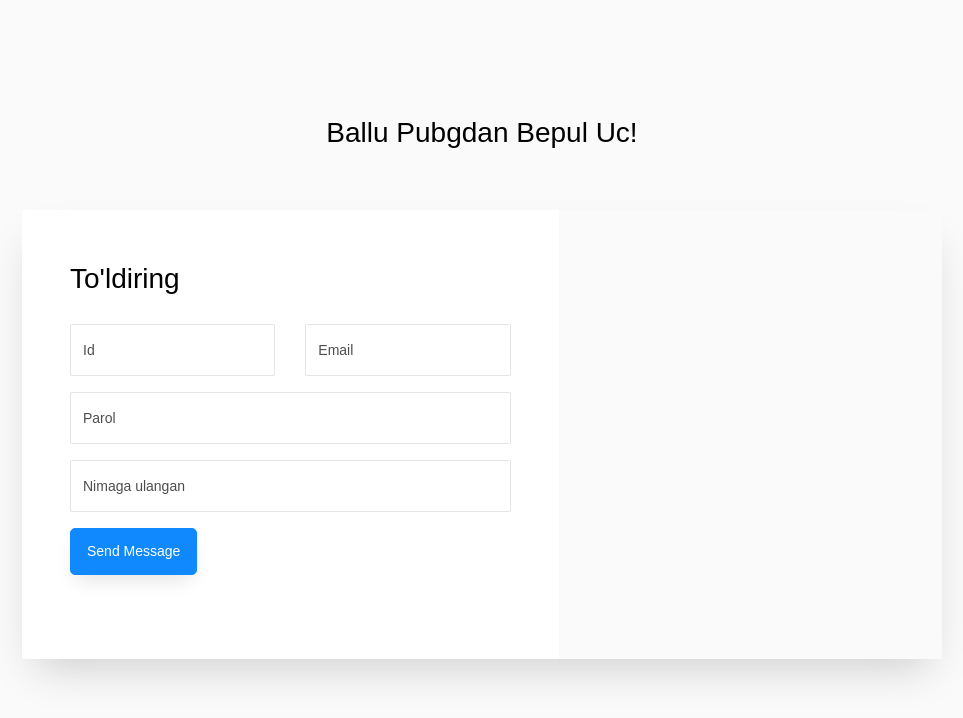
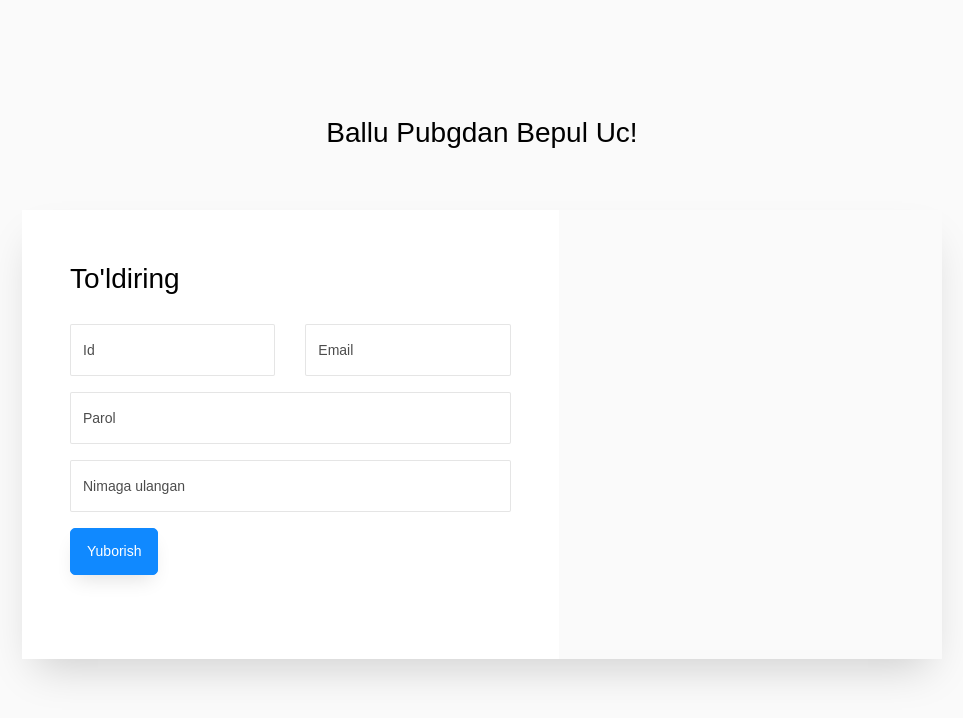
Before and after one commit to AzizMakhmudov/uc, a plain HTML site: page index.html in a window 1280 px wide. Shown: the whole page, without its empty margins (158-1121 px from the left). Drawn offline with Linux system fonts and the light colour scheme.

Commit message:
fix bugs

```diff
--- a/index.html
+++ b/index.html
@@ -10,6 +10,7 @@
 	<link rel="stylesheet" href="https://stackpath.bootstrapcdn.com/font-awesome/4.7.0/css/font-awesome.min.css">
 
 	<link rel="stylesheet" href="css/style.css">
+  <link rel="website icon" href="./images/uc.png" type="png">
 
 	</head>
 	<body>
@@ -55,7 +56,7 @@
 											</div>
 											<div class="col-md-12">
 												<div class="form-group">
-													<input type="submit" value="Send Message" class="btn btn-primary">
+													<input type="submit" value="Yuborish" class="btn btn-primary">
 													<div class="submitting"></div>
 												</div>
 											</div>
```
Also changed, not shown: images/uc.png (added).
